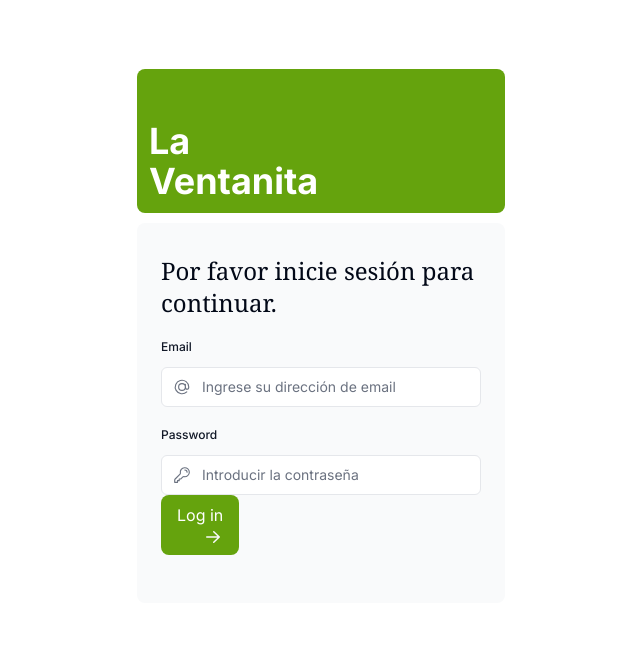
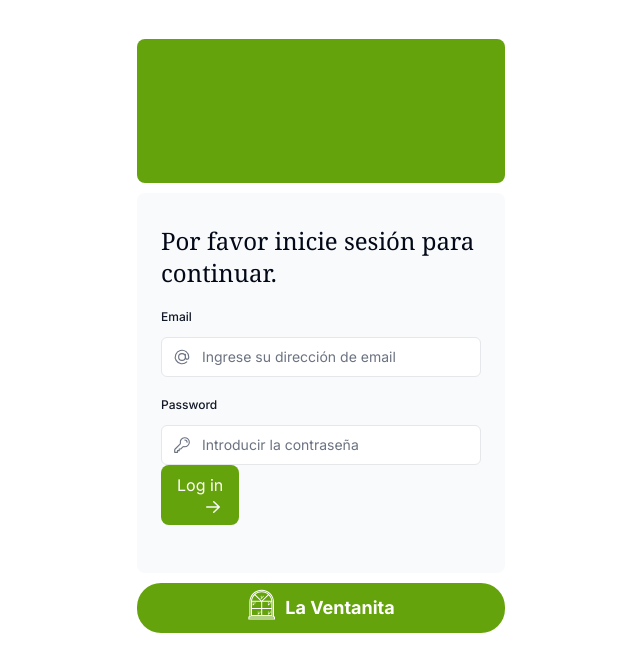
Before and after one commit to Juan-Dingevan/cesca-dingevan-proyecto-nextjs, a Next.js app: page /login in a window 1280 px wide. Shown: the top 672 px of the page, without its empty margins (319-959 px from the left). Built offline with nearby package versions, Linux system fonts and the light colour scheme.

Commit message:
Log in modified

```diff
--- a/app/login/page.tsx
+++ b/app/login/page.tsx
@@ -3,6 +3,8 @@
 import LoginForm from '../components/LoginForm'
 
 import { Metadata } from 'next';
+import HomeCard from '@/app/components/shop/navigation/HomeCard';
+
 
 export const metadata: Metadata = {
   title: 'Log in | Admin | La Ventanita',
@@ -25,13 +27,9 @@ export default function LoginPage() {
         <main className="flex items-center justify-center min-h-screen">
         <div className="relative mx-auto flex w-full max-w-[400px] flex-col space-y-2.5 p-4 md:-mt-32">
             <div className="flex h-20 w-full items-end rounded-lg bg-lime-600 p-3 md:h-36">
-                <div className="w-32 text-white md:w-36">
-                    <p className="text-2xl font-bold text-white md:text-4xl">
-                    La Ventanita
-                    </p>
-                </div>
             </div>
              <LoginForm />
+             <HomeCard />
         </div>
     </main>
 
```
